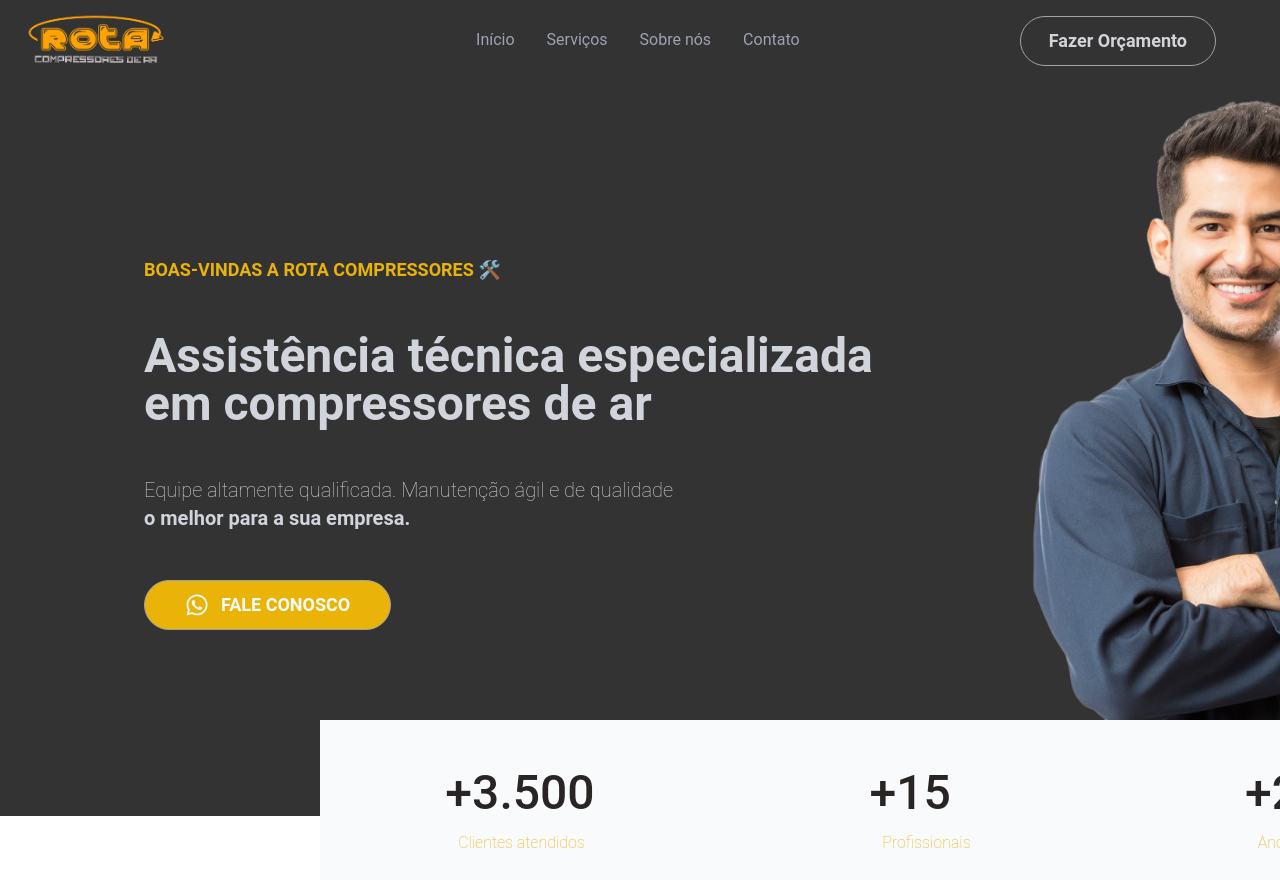
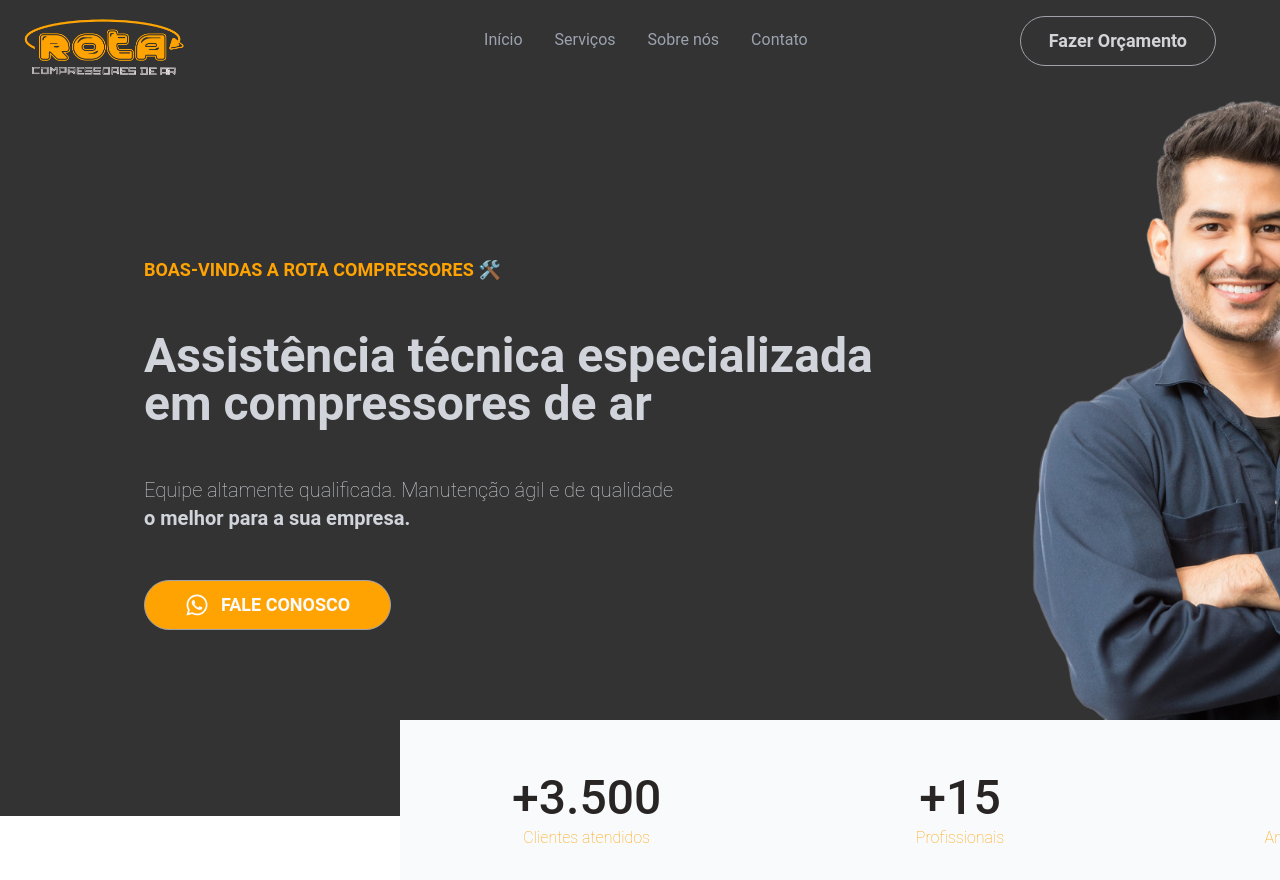
Before and after one commit to Gabriel-Passoss/rota-compressores, a React (Vite) app: page / in a window 1280 px wide. Shown: the top 880 px of the page. Built offline with nearby package versions, Linux system fonts and the light colour scheme.

Commit message:
Fixed div spacing

```diff
--- a/src/components/Header/index.tsx
+++ b/src/components/Header/index.tsx
@@ -3,16 +3,16 @@ import { FaInstagram } from 'react-icons/fa'
 export function Header() {
   return (
     <header className="flex h-20 bg-[#333333] justify-between">
-      <img src="/images/logo.svg" alt="" className="h-24 w-44 relative pb-4 pl-4" />
+      <img src="/images/logo.svg" alt="" className="h-24 w-44 relative mb-4 ml-4" />
       <div className="flex items-center">
         <nav className="">
-          <a href="" className="pl-28 pr-8 text-gray-400 hover:text-gray-200 transition-colors duration-500">Início</a>
-          <a href="" className="pr-8 text-gray-400 hover:text-gray-200 transition-colors duration-500">Serviços</a>
-          <a href="" className="pr-8 text-gray-400 hover:text-gray-200 transition-colors duration-500">Sobre nós</a>
-          <a href="" className="pr-8 text-gray-400 hover:text-gray-200 transition-colors duration-500">Contato</a>
+          <a href="" className="ml-28 mr-8 text-gray-400 hover:text-gray-200 transition-colors duration-500">Início</a>
+          <a href="" className="mr-8 text-gray-400 hover:text-gray-200 transition-colors duration-500">Serviços</a>
+          <a href="" className="mr-8 text-gray-400 hover:text-gray-200 transition-colors duration-500">Sobre nós</a>
+          <a href="" className="mr-8 text-gray-400 hover:text-gray-200 transition-colors duration-500">Contato</a>
         </nav>
       </div>
-      <div className="pr-16 pt-4">
+      <div className="mr-16 mt-4">
         <button type="button" className="border-solid border border-zinc-400 rounded-[3rem] justify-items-center py-2.5 px-7 text-zinc-300 font-bold text-lg hover:text-zinc-100 hover:border-zinc-200 transition-colors duration-300">
         Fazer Orçamento
         </button>
--- a/src/components/Hero/index.tsx
+++ b/src/components/Hero/index.tsx
@@ -5,12 +5,12 @@ export function Hero() {
   return (
     <>
       <section className="h-[46rem] bg-[#333333] flex">
-        <div className="pl-36 pt-44 absolute">
-          <p className="text-lg text-yellow-500 font-semibold ">BOAS-VINDAS A ROTA COMPRESSORES 🛠️</p>
-          <h2 className="pt-12 font-main text-5xl text-gray-300 font-semibold">Assistência técnica especializada <br/> em compressores de ar</h2>
-          <p className="pt-12 font-main text-xl text-gray-300 font-thin">Equipe altamente qualificada. Manutenção ágil e de qualidade<br/></p>
+        <div className="ml-36 mt-44 absolute">
+          <p className="text-lg text-[#FFA303] font-semibold ">BOAS-VINDAS A ROTA COMPRESSORES 🛠️</p>
+          <h2 className="mt-12 font-main text-5xl text-gray-300 font-semibold">Assistência técnica especializada <br/> em compressores de ar</h2>
+          <p className="mt-12 font-main text-xl text-gray-300 font-thin">Equipe altamente qualificada. Manutenção ágil e de qualidade<br/></p>
           <p className="text-xl text-gray-300 font-bold">o melhor para a sua empresa.</p>
-          <button type="button" className="flex items-center mt-12 border-solid border border-zinc-400 rounded-[3rem] justify-items-center py-2.5 px-10 text-slate-50 font-bold text-lg bg-yellow-500">
+          <button type="button" className="flex items-center mt-12 border-solid border border-zinc-400 rounded-[3rem] justify-items-center py-2.5 px-10 text-slate-50 font-bold text-lg bg-[#FFA303] duration-300 hover:bg-yellow-500 transition-colors">
             <FaWhatsapp color="#f8fafc" className="w-6 h-6 mr-3"/>
             FALE CONOSCO
           </button>
@@ -19,9 +19,9 @@ export function Hero() {
           <img src="/images/hero.webp" alt="" className="ml-[50rem] w-[61rem] h-[40rem]"/>
         </div>
       </section>
-      <div className="absolute mt-[-6rem] ml-[20rem] w-[75rem] h-[10rem] bg-slate-50 flex justify-around">
+      <div className="absolute mt-[-6rem] ml-[25rem] w-[70rem] h-[10rem] bg-slate-50 flex justify-center">
         <Numbers number="+3.500" subTitle="Clientes atendidos"/>
-        <Numbers number="+15" subTitle="Profissionais"/>
+        <Numbers number="+15" subTitle="Profissionais" />
         <Numbers number="+25" subTitle="Anos de experiência"/>
       </div>
     </>
--- a/src/components/Hero/numbers.tsx
+++ b/src/components/Hero/numbers.tsx
@@ -3,11 +3,11 @@ interface Props {
   subTitle: string;
 }
 
-export function Numbers(props: Props) {
+export function Numbers({ number, subTitle}: Props) {
   return (
-    <div className=" h-28 w-96 pt-4 mt-7 grid justify-center items-center">
-      <h2 className="font-medium text-5xl text-stone-800">{props.number}</h2>
-      <p className="font-thin font-main text-yellow-500 pt-1 pl-[0.8rem]">{props.subTitle}</p>
+    <div className=" h-28 w-96 pt-4 mt-7 flex flex-col justify-center items-center ">
+      <h2 className="font-medium text-5xl text-stone-800">{number}</h2>
+      <p className="font-thin font-main text-[#FFA303] pt-1">{subTitle}</p>
     </div>
   )
 }
--- a/tailwind.config.js
+++ b/tailwind.config.js
@@ -1,6 +1,9 @@
 module.exports = {
   content: ["./src/**/*.tsx"],
   theme: {
+    color: {
+      'main': '#FFA303'
+    },
     borderRadius: {
       'button': '35rem'
     },
```
